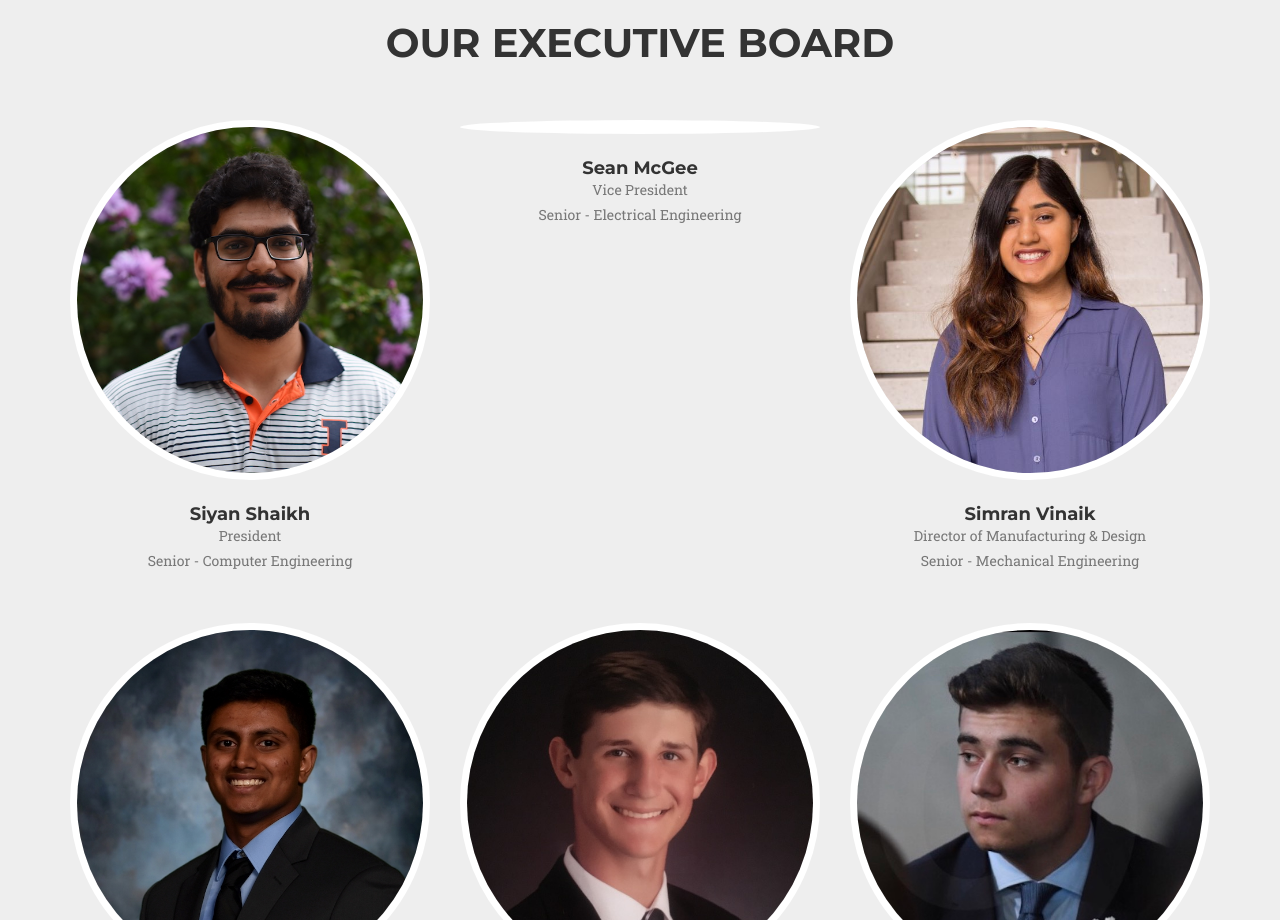
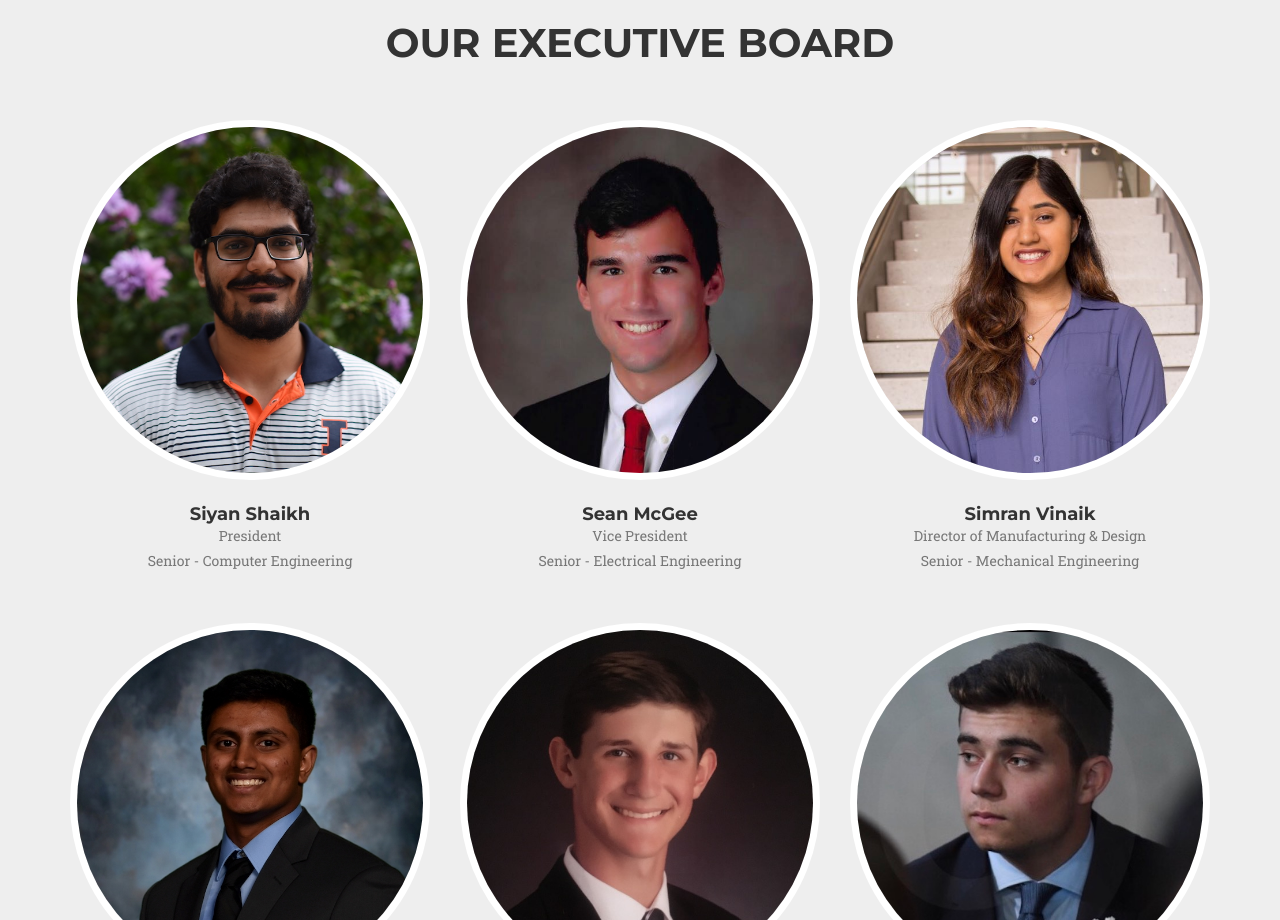
Before and after one commit to IlliniUAV/IlliniUAV.github.io, a website: page index.html in a window 1280 px wide. Shown: the part 4660-5580 px from the top of the page. Drawn offline with nearby package versions, Linux system fonts and the light colour scheme; a web font is replaced by a local one.

Commit message:
Added Sean image to website

```diff
--- a/index.html
+++ b/index.html
@@ -297,7 +297,7 @@
                 </div>
                 <div class="col-sm-4">
                     <div class="team-member">
-                        <img src="" class="img-responsive img-circle" alt="">
+                        <img src="img/team/Sean McGee.jpeg" class="img-responsive img-circle" alt="">
                         <h4>Sean McGee</h4>
                         <p class="text-muted">Vice President<br>Senior - Electrical Engineering</p>
                     </div>
```
